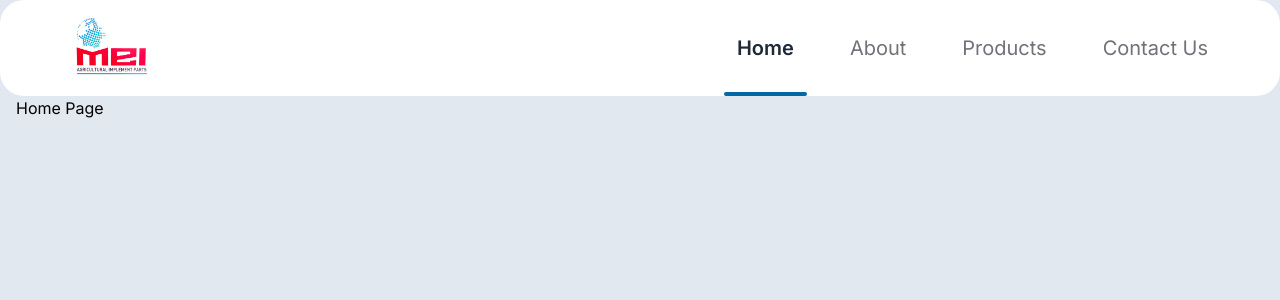
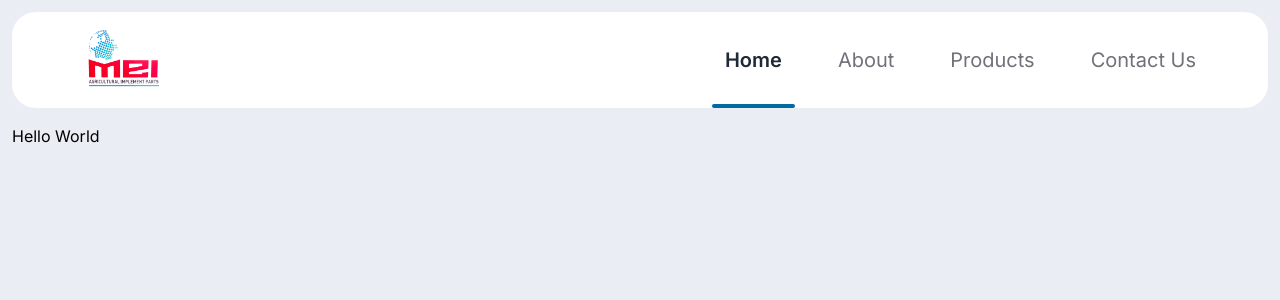
Before and after one commit to scimania1/marketing_website, a Next.js app: page / in a window 1280 px wide. Shown: the top 300 px of the page. Built offline with nearby package versions, Linux system fonts and the light colour scheme; a web font is replaced by a local one.

Commit message:
style: fixed some general styling issues regarding full-height and scrolling

```diff
--- a/src/app/layout.tsx
+++ b/src/app/layout.tsx
@@ -14,16 +14,14 @@ export default function RootLayout({
   children: React.ReactNode;
 }) {
   return (
-    <html lang="en" className="h-full overflow-x-hidden">
+    <html lang="en" className="overflow-x-hidden">
       <body
-        className={`${openSans.className} relative flex h-full flex-col overflow-x-hidden bg-slate-200`}
+        className={`${openSans.className} relative flex h-screen flex-col gap-4 overflow-x-hidden bg-slate-200/70 p-3`}
       >
-        <header>
+        <header className="w-full">
           <Navbar />
         </header>
-        <main className="mx-2 flex flex-grow pb-2 sm:mx-4 sm:pb-4">
-          {children}
-        </main>
+        {children}
       </body>
     </html>
   );
--- a/src/app/page.tsx
+++ b/src/app/page.tsx
@@ -1,3 +1,7 @@
 export default function Home() {
-  return <h1>Home Page</h1>;
+  return (
+    <main className="flex-grow">
+      <h1>Hello World</h1>
+    </main>
+  );
 }
--- a/src/app/products/layout.tsx
+++ b/src/app/products/layout.tsx
@@ -1,7 +1,17 @@
+import { Suspense } from "react";
+
 export default function ProductsLayout({
   children,
 }: {
   children: React.ReactNode;
 }) {
-  return <div className="flex flex-grow">{children}</div>;
+  return (
+    <main className="flex flex-grow overflow-y-hidden pb-2">
+      <div className="flex flex-grow">
+        <div className="relative flex h-full flex-grow flex-col rounded-3xl bg-slate-50">
+          <Suspense fallback={<h1>Loading</h1>}>{children}</Suspense>
+        </div>
+      </div>
+    </main>
+  );
 }
--- a/src/app/products/page.tsx
+++ b/src/app/products/page.tsx
@@ -4,6 +4,7 @@ import getProducts from "@/lib/mongodb/products";
 import { PlusIcon } from "@heroicons/react/24/outline";
 import { Suspense } from "react";
 import Paginate from "@/components/pagination";
+import Image from "next/image";
 
 // TODO:
 // - [x] Make the padding-y larger
@@ -17,7 +18,7 @@ import Paginate from "@/components/pagination";
 
 function ProductsHeader({ initialQuery }: { initialQuery: string }) {
   return (
-    <div className="flex items-center justify-between">
+    <div className="flex items-center justify-between px-4 py-4">
       <h3 className="hidden text-2xl font-medium text-slate-700 sm:block sm:text-3xl lg:text-4xl">
         Products
       </h3>
@@ -49,7 +50,18 @@ async function Cards({
   return (
     <>
       {products[0].productData.map((product) => (
-        <div key={product.id}>{product.name}</div>
+        <div key={product.id}>
+          {/* <Image */}
+          {/*   src={product.imageURL} */}
+          {/*   height={100} */}
+          {/*   width={100} */}
+          {/*   alt={product.name} */}
+          {/* /> */}
+          <span>{product.id} </span>
+          {product.name.slice(0, 8)}
+          <br />
+          {product.name.slice(0, 8)}
+        </div>
       ))}
     </>
   );
@@ -58,7 +70,7 @@ async function Cards({
 export default async function Page({
   searchParams,
 }: {
-  searchParams: { [key: string]: string | string[] | undefined };
+  searchParams: { page?: string; limit?: string; query?: string };
 }) {
   const page =
     typeof searchParams.page === "string"
@@ -72,15 +84,14 @@ export default async function Page({
     typeof searchParams.query === "string" ? searchParams.query : "";
 
   return (
-    <div className="relative h-full flex-grow rounded-3xl bg-slate-100 px-4 py-6 sm:px-6 sm:py-8">
-      {/*Here we are going to have a header*/}
+    <>
       <ProductsHeader initialQuery={query} />
-      <Suspense fallback={<h1>Loading</h1>}>
-        <Cards page={page} limit={limit} query={query} />
+      <Suspense key={query + `${page}`} fallback={<h1>Loading</h1>}>
+        <div className="flex-grow overflow-y-scroll">
+          <Cards page={page} limit={limit} query={query} />
+        </div>
       </Suspense>
-      {/*Then have the Products*/}
-      {/*Pagination*/}
       <Paginate limit={limit} currentPage={page} query={query} />
-    </div>
+    </>
   );
 }
```
